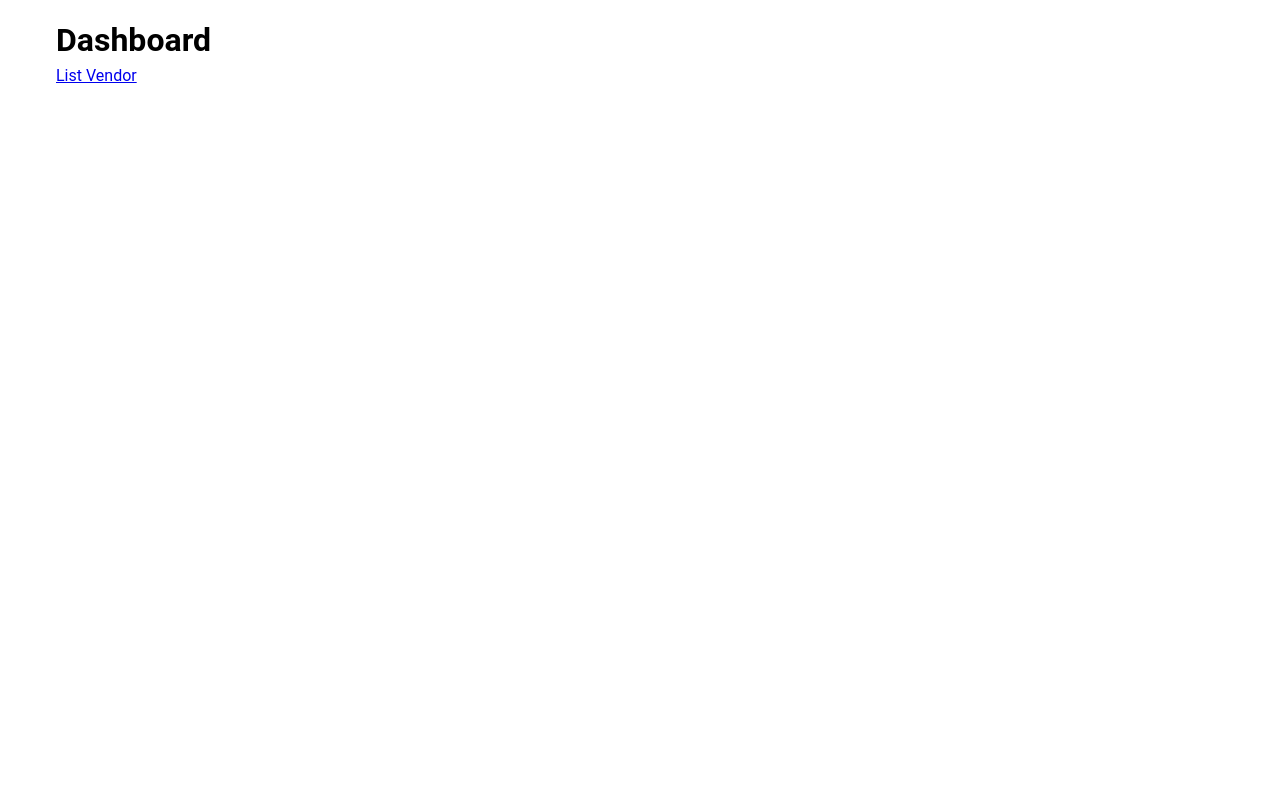
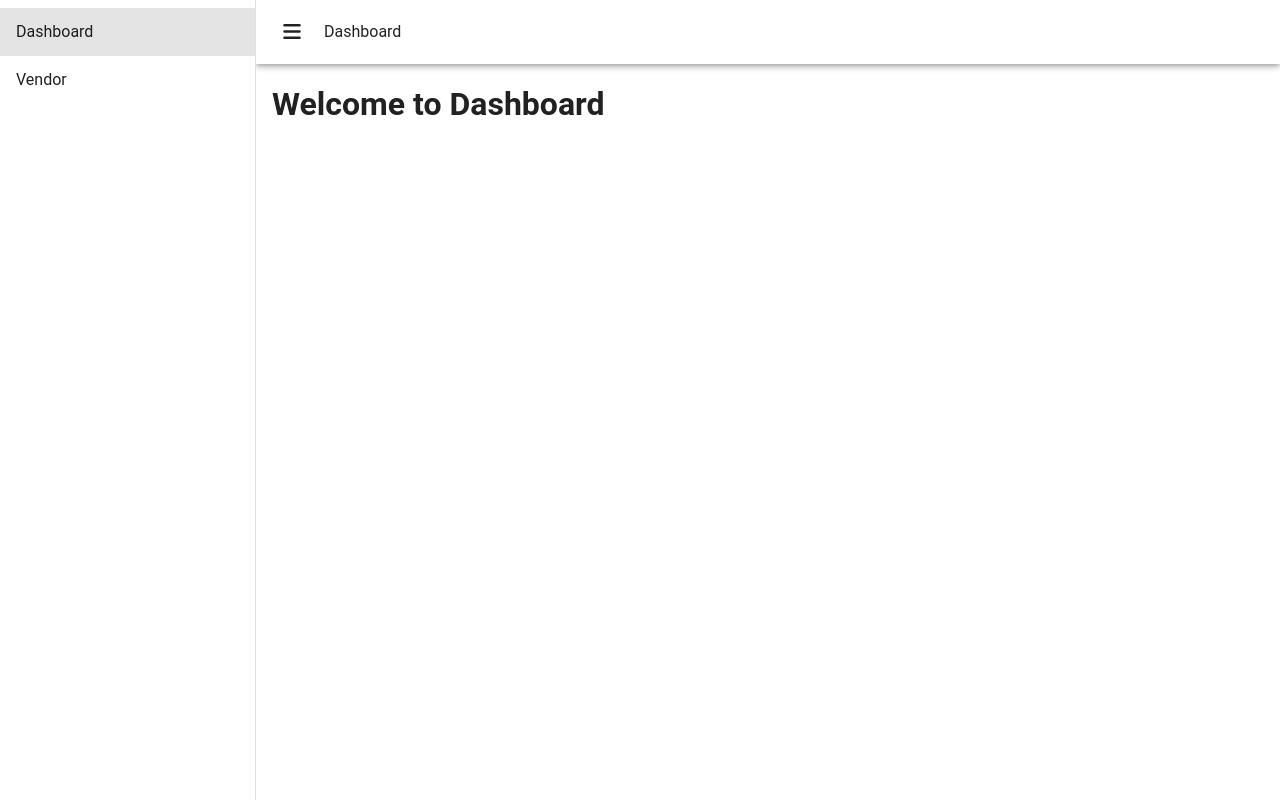
Before and after one commit to nurramdandoni/siloam-test-, a Vue app in the folder frontend/: page /dashboard in a window 1280 px wide. Built offline with nearby package versions, Linux system fonts and the light colour scheme.

Commit message:
add sample wireframe

```diff
--- a/frontend/src/viewes/Dashboard.vue
+++ b/frontend/src/viewes/Dashboard.vue
@@ -1,20 +1,61 @@
 <template>
-    <v-container>
-      <h1>Dashboard</h1>
-      <!-- <v-btn @click="increment">Count is: {{ count }}</v-btn> -->
-      <router-link to="/vendor">List Vendor</router-link>
-    </v-container>
-  </template>
+  <v-app>
+    <!-- Navigation Drawer -->
+    <v-navigation-drawer v-model="drawer" app>
+      <!-- Menu items -->
+      <v-list>
+        <v-list-item link to="/dashboard">Dashboard</v-list-item>
+        <v-list-item link to="/vendor">Vendor</v-list-item>
+      </v-list>
+    </v-navigation-drawer>
 
-  <script lang="ts" setup>
-  import { useCounterStore } from '../stores/counter'
-  import { ref } from 'vue'
+    <!-- Konten utama aplikasi -->
+    <v-app-bar app>
+      <v-btn @click="toggleDrawer">
+        <v-icon size="20"><i class="fas fa-bars"></i></v-icon>
+      </v-btn>
+      <span>Dashboard</span>
+    </v-app-bar>
 
-  const store = useCounterStore()
-  const count = ref(store.count)
+    <v-main>
+      <v-container :style="containerStyle">
+        <h1>Welcome to Dashboard</h1>
 
-  const increment = () => {
-    store.increment()
-    count.value = store.count
-  }
-  </script>
+        <!-- <v-btn @click="increment">Count is: {{ count }}</v-btn>
+        <router-link to="/vendor">List Vendor</router-link> -->
+      </v-container>
+    </v-main>
+  </v-app>
+</template>
+
+<script lang="ts" setup>
+import { ref } from 'vue';
+import { useCounterStore } from '../stores/counter';
+
+// Reactive state untuk drawer
+const drawer = ref(true); // true artinya drawer awalnya terbuka
+const containerStyle = ref({
+  marginLeft: '0px' // Default saat drawer terbuka
+});
+
+// Fungsi untuk toggle drawer
+const toggleDrawer = () => {
+  drawer.value = !drawer.value;
+  // containerStyle.value.marginLeft = '255px'; // Drawer terbuka
+
+};
+
+
+// State untuk counter
+// const store = useCounterStore();
+// const count = ref(store.count);
+
+// const increment = () => {
+//   store.increment();
+//   count.value = store.count;
+// };
+</script>
+
+<style scoped>
+/* Tambahkan style jika dibutuhkan */
+</style>
```
